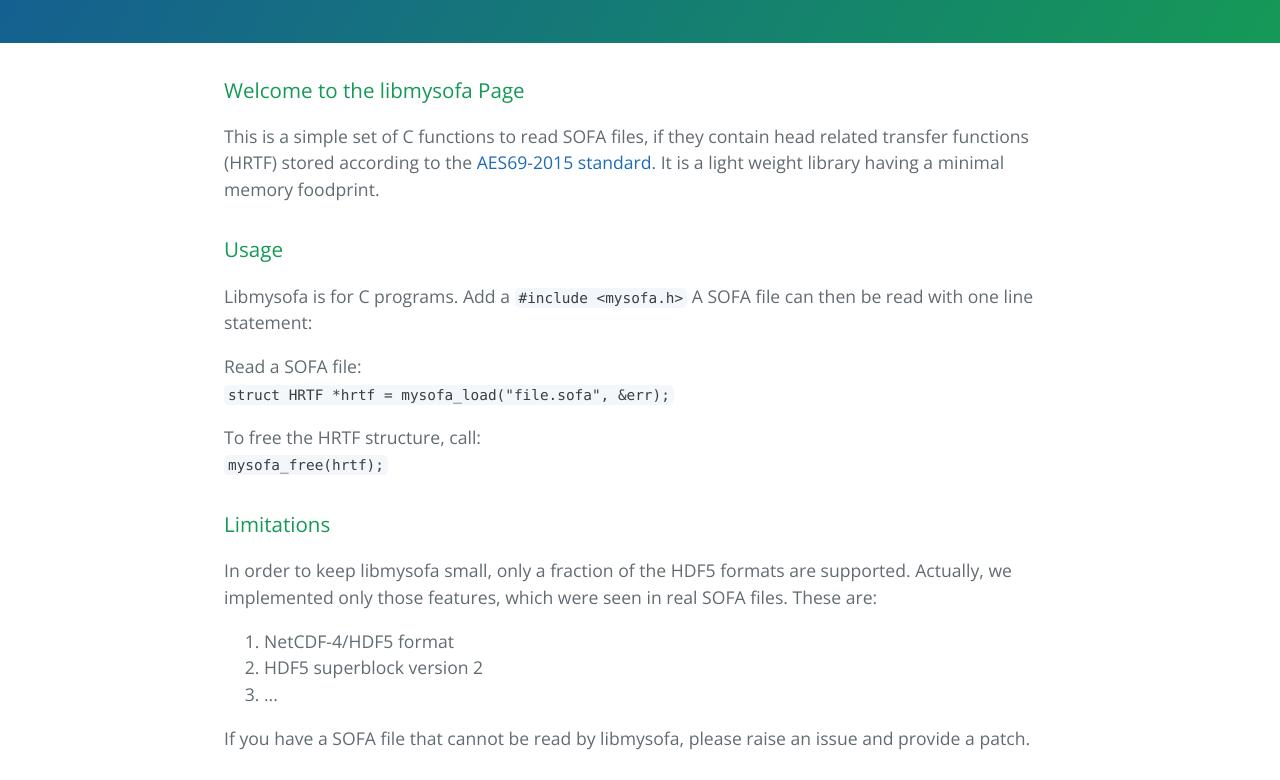
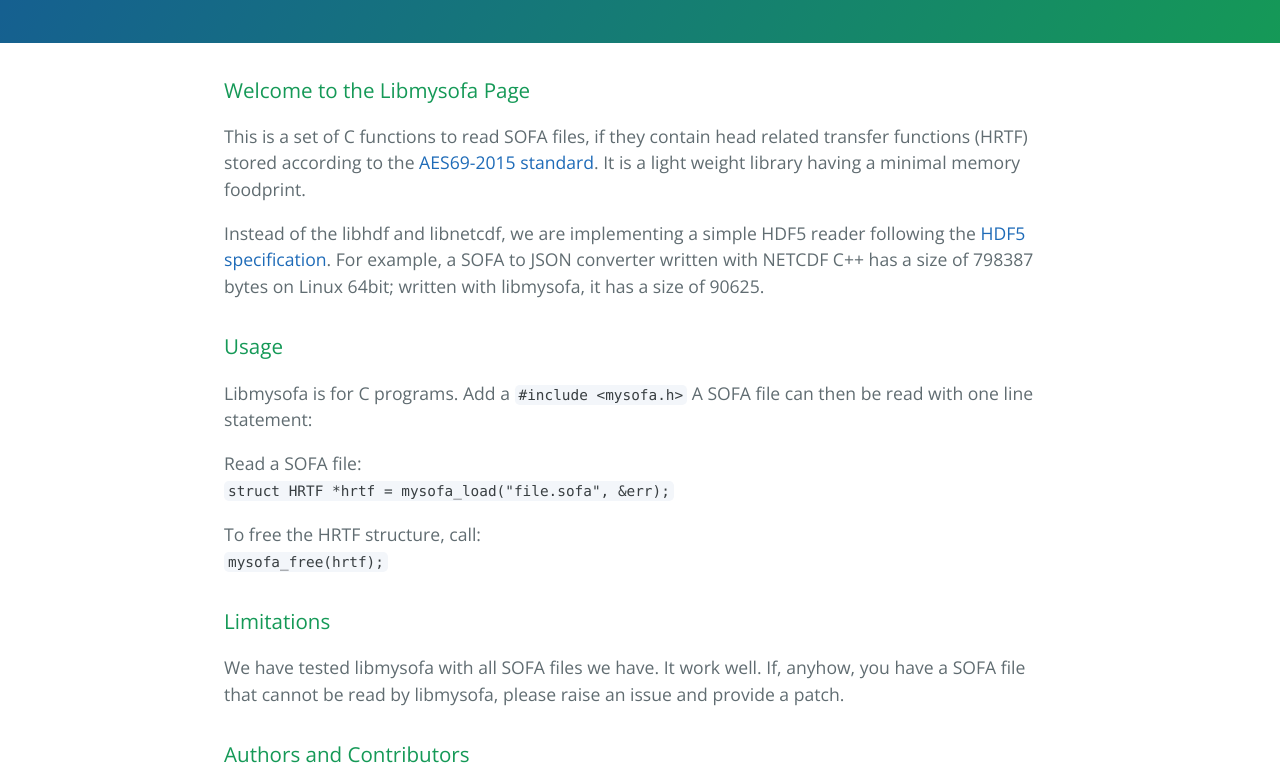
Before and after one commit to hoene/libmysofa, a plain HTML site: page index.html in a window 1280 px wide. Shown: the part 340-1120 px from the top of the page. Drawn offline with nearby package versions, Linux system fonts and the light colour scheme.

Commit message:
improved text and fix one bug with fractal head

```diff
--- a/index.html
+++ b/index.html
@@ -21,13 +21,17 @@
     <section class="main-content">
       <h3>
 <a id="welcome-to-github-pages" class="anchor" href="#welcome-to-github-pages" aria-hidden="true"><span aria-hidden="true" class="octicon octicon-link"></span></a>
-Welcome to the libmysofa Page</h3>
+Welcome to the Libmysofa Page</h3>
 
 <p>
-This is a simple set of C functions to read SOFA files, if they contain head related transfer functions (HRTF)
+This is a set of C functions to read SOFA files, if they contain head related transfer functions (HRTF)
 stored according to the <a href="http://www.aes.org/publications/standards/search.cfm?docID=99">AES69-2015 standard</a>.
 It is a light weight library having a minimal memory foodprint.
 </p>
+<p>
+Instead of the libhdf and libnetcdf, we are implementing a simple HDF5 reader following the <a href="https://support.hdfgroup.org/HDF5/doc/H5.format.html">HDF5 specification</a>.
+For example, a SOFA to JSON converter written with NETCDF C++ has a size of 798387 bytes on Linux 64bit; written with libmysofa, it has a size of 90625.
+
 
 <h3>
 <a id="designer-templates" class="anchor" href="#designer-templates" aria-hidden="true"><span aria-hidden="true" class="octicon octicon-link"></span></a>Usage</h3>
@@ -42,16 +46,7 @@ A SOFA file can then be read with one line statement:
 <h3>
 <a id="designer-templates" class="anchor" href="#designer-templates" aria-hidden="true"><span aria-hidden="true" class="octicon octicon-link"></span></a>Limitations</h3>
 
-<p>
-In order to keep libmysofa small, only a fraction of the HDF5 formats are supported. Actually, we implemented only those features, which were seen in real SOFA files.
-These are:
-</p>
-<ol>
-<li>NetCDF-4/HDF5 format</li>
-<li>HDF5 superblock version 2</li>
-<li>...</li>
-</ol>
-<p>If you have a SOFA file that cannot be read by libmysofa, please raise an issue and provide a patch.</p>
+<p>We have tested libmysofa with all SOFA files we have. It work well. If, anyhow, you have a SOFA file that cannot be read by libmysofa, please raise an issue and provide a patch.</p>
 
 <h3>
 <a id="authors-and-contributors" class="anchor" href="#authors-and-contributors" aria-hidden="true"><span aria-hidden="true" class="octicon octicon-link"></span></a>Authors and Contributors</h3>
```
Also changed, not shown: 2 other files.
